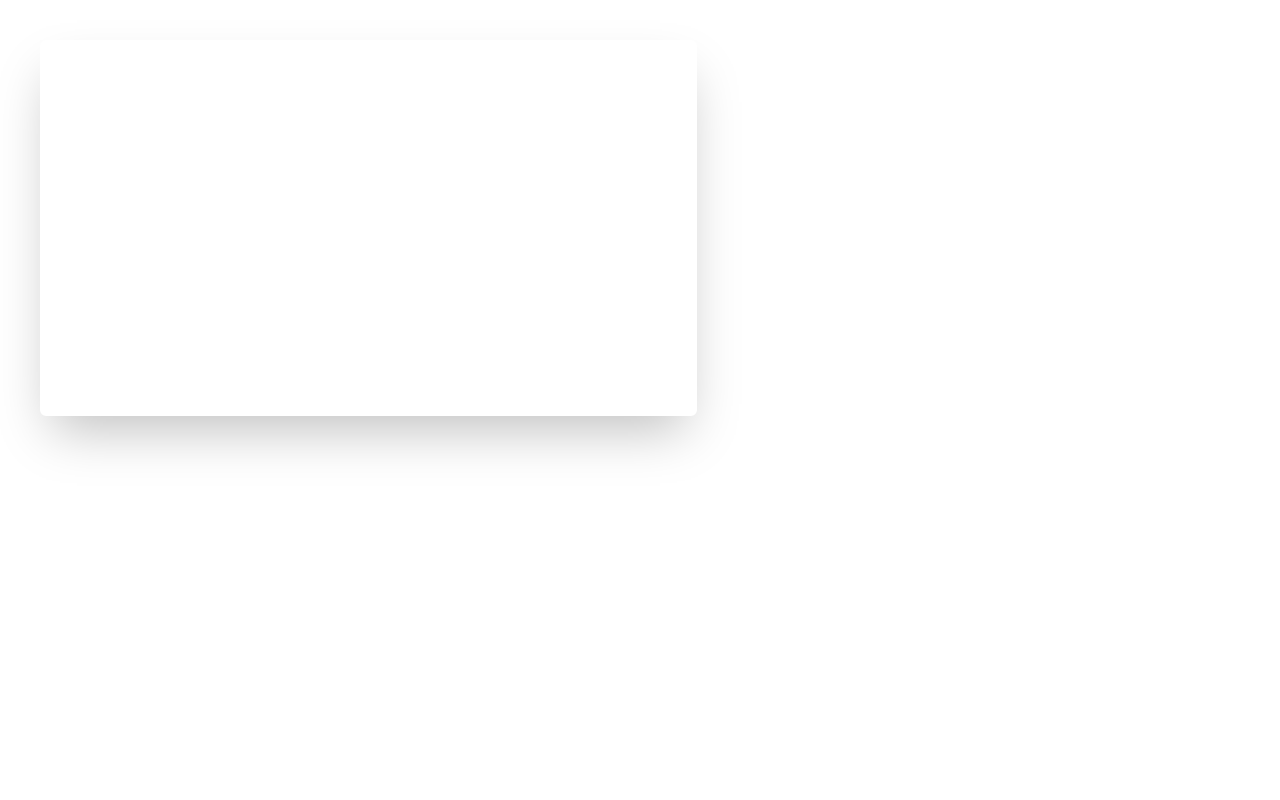
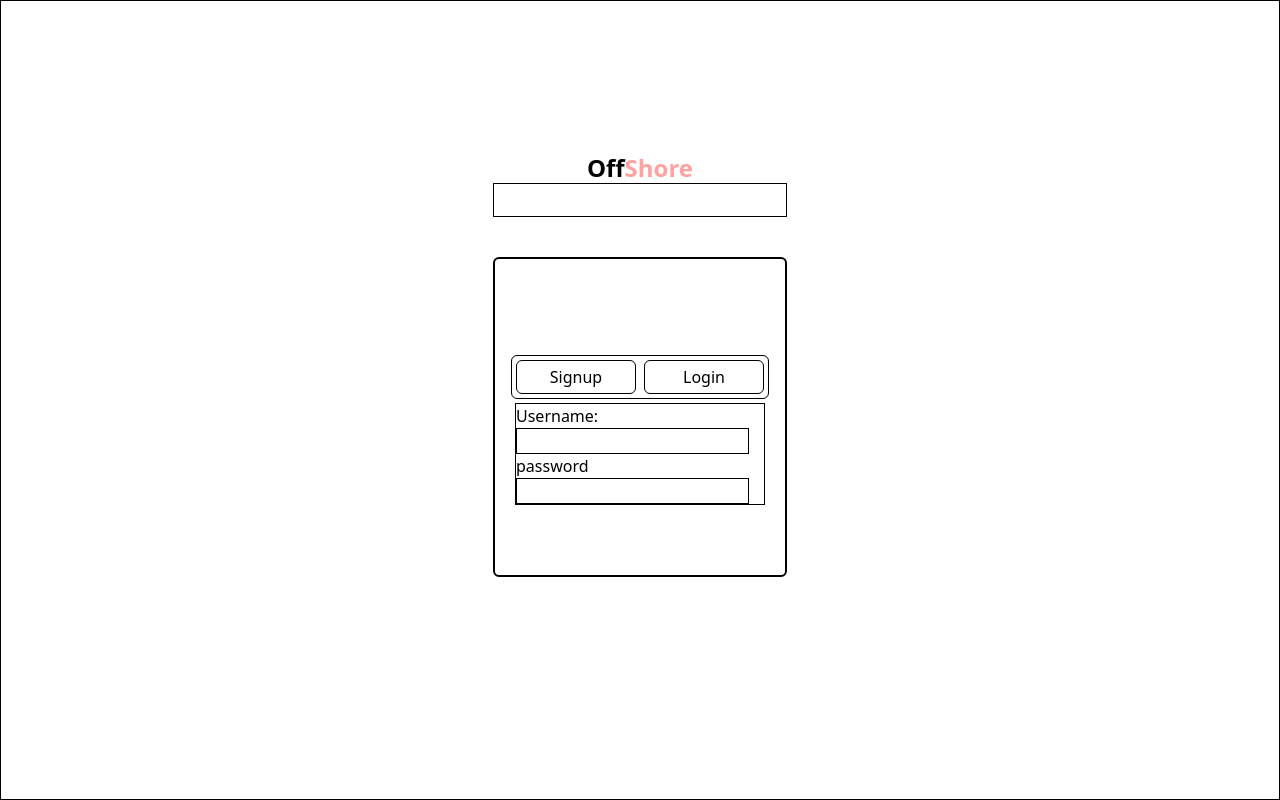
Before and after one commit to V1ron6/Offshore-2.0, a React (Vite) app in the folder client/: page /login in a window 1280 px wide. Before the commit this address had no page. Built offline with nearby package versions, Linux system fonts and the light colour scheme.

Commit message:
moving on to login page design

```diff
--- a/client/src/App.jsx
+++ b/client/src/App.jsx
@@ -6,7 +6,7 @@ const App=()=> {
  return (
     <>
       <Header />
-      <h1>app</h1>
+      <h1>landing page</h1>
     </>
   )
 }
--- a/client/src/main.jsx
+++ b/client/src/main.jsx
@@ -14,10 +14,10 @@ import App from "./App.jsx"
 
 
 const router = createBrowserRouter([
- {path:"/" ,element: <Login />},
+ {path:"/" ,element: <App />},
  {path:"/signup",element: <Signup />},
  {path:"/home",element: <Home />},
- {path:"/app", element:<App />},
+ {path:"/login", element:<Login />},
  {path:"*",element:<Notfound />}
 
 ])
--- a/client/src/pages/login.jsx
+++ b/client/src/pages/login.jsx
@@ -1,9 +1,41 @@
 import React from 'react'
-
+import {Link} from 'react-router-dom';
+import Offshorelogo from '../assets/Offshorelogo.jpg'
 const Login=()=> {
 	return (
 		<>
-		<div className='text-2xl '>login</div>
+		<div className="flex min-h-screen items-center justify-center border-1">
+			<div>
+			<div className='relative bottom-10 border-1 z-1'>
+				<h1 className='font-bold text-2xl relative bottom-8 text-center z-{-1}'>Off<span className='text-red-300 '>Shore</span></h1>
+			</div>
+
+			<form action="" className=" z-{-1} border-2 p-4 h-80 rounded-md relative botom-16" >
+				<div className="z-1 relative top-20">
+				<div className="border-1 rounded-md">
+					<Link to={"/signup"}>
+					<button className=" m-1 w-30 border-1 p-1 rounded-md">Signup</button>
+					</Link>
+						<Link to={"/login"}>
+					<button className="m-1 w-30 border-1 p-1 rounded-md" >Login</button>
+					</Link>
+				</div>
+				<div className="border-1 relative bottom-0 m-1">
+					<label>Username:</label>
+					<br />
+					<input type="text" name="username" className="border-1 " />
+					<br />
+					<label >password</label>
+					<br />
+					<input type="password" name="password" className="border-1"/>
+					<br />
+				</div>
+			</div>
+			</form>
+
+			</div>
+			</div>
+
 		</>
 	)
 }
--- a/client/src/pages/notfound.jsx
+++ b/client/src/pages/notfound.jsx
@@ -1,15 +1,18 @@
 		import {Link} from 'react-router-dom'
-
+		import '../index.css'
 		const Notfound=()=> {
 			return (
 				<>
-		<div className=" align-center w-fit h-fit border-2 border-grey-300  shadow-2xl p-10 m-10 bg-white  rounded-md align-center dark:bg-black text-white md:w-fit md:h-fit "  >
+				<div className='flex items-center justify-center min-h-screen'>
+				<div className=" align-center border-2 border-grey-300  shadow-2xl p-10 m-10 bg-white  rounded-md align-center dark:bg-black text-white w-2xl h-3xl"   >
 
 					<h1 className='text-9xl font-bold text-center hover:animate-bounce '>404</h1>
 					<h2 className='text-7xl text-center font-semibold capitalize hover:cursor-not-allowed'>page not found</h2>
+
 				<Link to={"/"}>
-   <button className="border-2 rounded-md p-2 m-4 w-50 h-15 hover:shadow-2xl  hover:bg-white hover:text-black font-thin capitalize dark:text-white">go home</button>
+					<button className="  border-2 rounded-md p-2 mt-10  w-50 h-15 hover:shadow-2xl  hover:bg-white hover:text-black font-thin capitalize dark:text-white mx-auto block ">go home</button>
 				</Link>
+				</div>
 				</div>
 
 				</>
```
Also changed, not shown: client/src/assets/offShoreLogo.jpg (added). Lines whose indentation alone changed are shown as unchanged.
